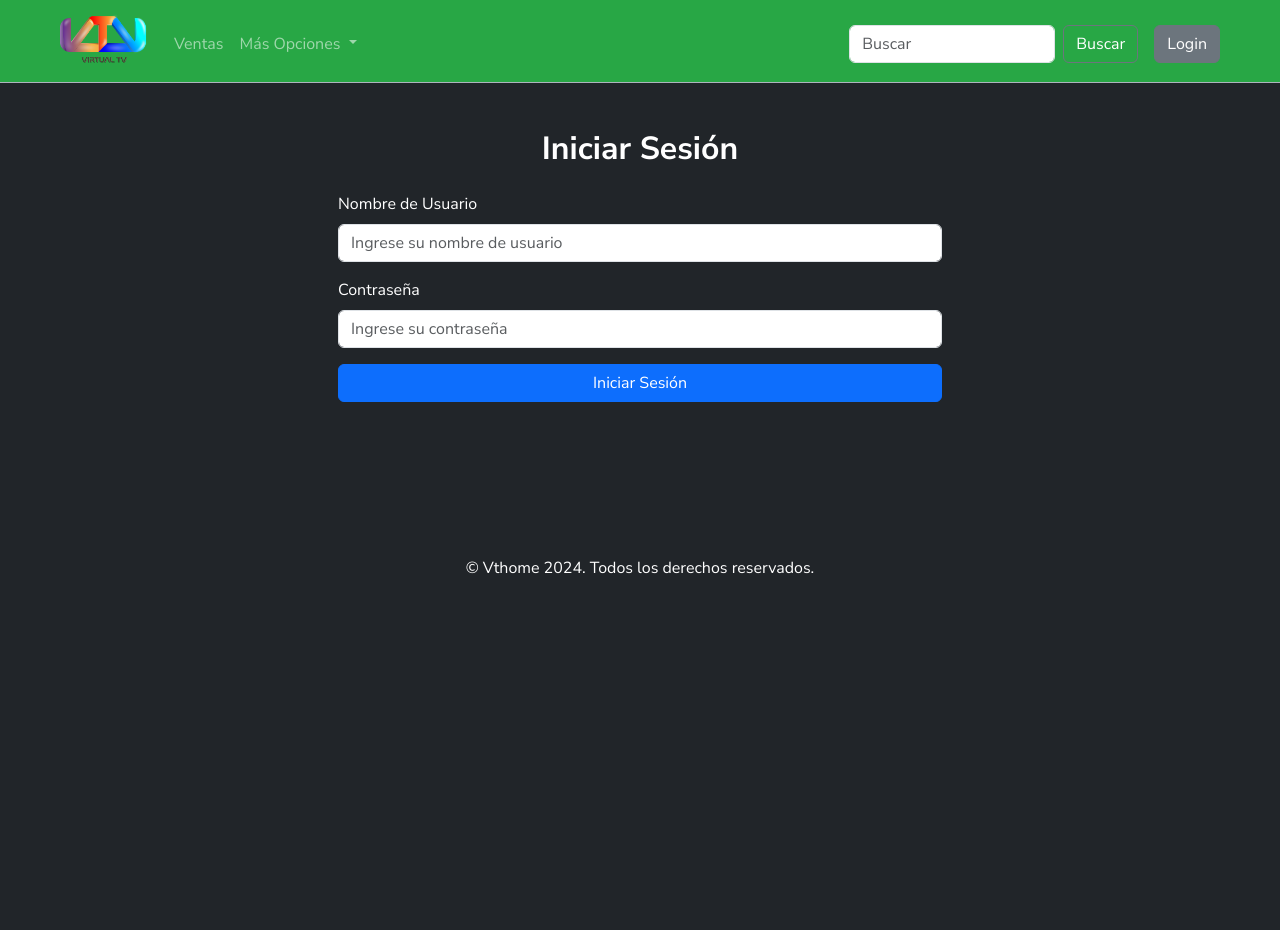
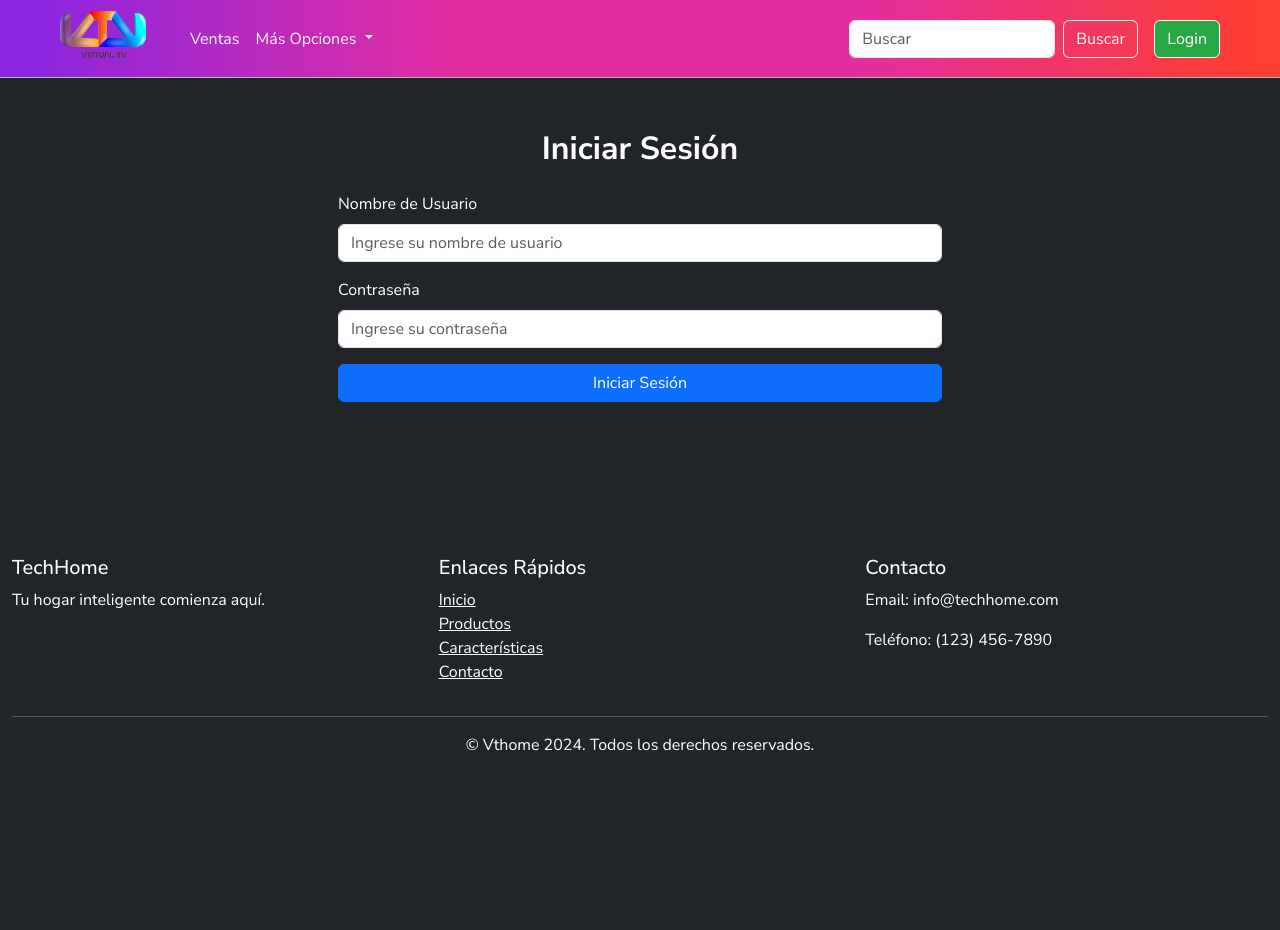
Before and after one commit to FovCruz/gestion-clientes, a Django app: page /login/ in a window 1280 px wide. Run offline with Django 5.2, Linux system fonts and the light colour scheme; some libraries are stand-ins or nearby versions.

Commit message:
se agrega home dinamico gestionado por el panel de admin

```diff
--- a/gestion_usuarios/static/css/styles.css
+++ b/gestion_usuarios/static/css/styles.css
@@ -1,46 +1,44 @@
+/* ==VARIABLES==================================== */
 :root {
     --color-primary: #6c757d;
-    /* Gris oscuro */
     --color-secondary: #adb5bd;
-    /* Gris más claro */
     --color-success: #28a745;
-    /* Verde */
     --color-danger: #dc3545;
-    /* Rojo */
     --color-warning: #ffc107;
-    /* Amarillo */
     --color-dark: #343a40;
-    /* Gris muy oscuro */
     --color-light: #f8f9fa;
-    /* Gris muy claro */
     --color-negro: #000000;
-    /* negro */
+    --color-navbar: rgb(77, 47, 245);
     --background-color: var(--bs-table-bg);
 }
 
+/* ==GENERAL==================================== */
 body,
 html {
     margin: 0;
     padding: 0;
     width: 100%;
     height: 100%;
-}
-
-body,
-html,
-nav {
     font-family: "Nunito Sans", sans-serif !important;
 }
 
-/* Hero Section */
+/* ==HERO SECTION==================================== */
 .hero-section {
-    margin-top: 56px;
-    /* Para compensar el espacio del navbar fijo */
-    height: calc(100vh - 56px);
-    /* Ajusta la altura de la sección para que ocupe toda la pantalla menos el navbar */
+    margin-top: 56px; /* Ajusta el espacio del navbar fijo */
+    height: calc(100vh - 56px); /* Altura de la sección menos el navbar */
 }
 
-/* Carousel captions styling */
+/* ==CAROUSEL==================================== */
+.carousel-item img {
+    height: 100vh;
+    max-height: 600px;
+}
+
+.carousel-caption {
+    background-color: rgba(0, 0, 0, 0.5);
+    color: #fff;
+}
+
 .carousel-caption h5 {
     font-size: 2rem;
     font-weight: bold;
@@ -50,7 +48,7 @@ nav {
     font-size: 1.2rem;
 }
 
-/* Products Section */
+/* ==PRODUCTS SECTION==================================== */
 .card {
     transition: transform 0.2s;
 }
@@ -59,7 +57,7 @@ nav {
     transform: scale(1.05);
 }
 
-/* Sección de Imagen y Texto */
+/* ==CTA BUTTON==================================== */
 .cta-button {
     background-color: var(--color-primary);
     border: none;
@@ -73,18 +71,19 @@ nav {
     background-color: var(--color-secondary);
 }
 
+/* ==ROUNDED==================================== */
 .rounded {
     border-radius: 15px;
-    /* Bordes redondeados para la imagen */
 }
 
 .text-center {
     text-align: center;
 }
 
+/* ==NAVBAR==================================== */
 .navbar {
-    padding: 5px 0 0 0;
     border-bottom: 1px solid var(--color-secondary);
+    background: linear-gradient(90deg, #8a26e1 2%, #e32e9f 36%, #e32e9f 67%, #fe3e31 98%);
 }
 
 .navbar-brand img {
@@ -92,7 +91,15 @@ nav {
     width: 100%;
     max-width: 90px;
 }
+.nav-item a{
+    color: var(--color-light);
+}
+.nav-item a:hover{
+    color: var(--color-secondary);
+}
 
+
+/* ==NAVBAR BUTTONS==================================== */
 .btn-logout {
     color: white;
     background-color: var(--color-danger) !important;
@@ -106,8 +113,8 @@ nav {
 }
 
 .btn-buscar {
-    color: white;
-    border: 1.5px solid var(--color-primary) !important;
+    color: var(--color-light);
+    border: 1.5px solid var(--color-light) !important;
 }
 
 .btn-buscar:hover {
@@ -118,17 +125,17 @@ nav {
 
 .btn-login {
     color: white;
-    border: 1px solid var(--color-primary) !important;
-    background-color: var(--color-primary);
+    border: 1px solid var(--color-light) !important;
+    background-color: var(--color-success);
 }
 
 .btn-login:hover {
     border: 1px solid var(--color-primary) !important;
-    background-color: var(--color-dark);
-    border: 1px solid var(--color-danger) !important;
+    background-color: black;
+    border: 1px solid var(--color-light) !important;
 }
 
-/* Tabla de Usuarios */
+/* ==TABLE==================================== */
 .custom-table-header-cell {
     text-align: center;
 }
@@ -141,53 +148,12 @@ nav {
     background-color: var(--color-secondary);
 }
 
-/* .custom-table {
-    border-collapse: separate;
-    border-spacing: 0 0.5rem;
-} */
-
 .custom-table-cell {
     vertical-align: middle;
     text-align: center;
 }
 
-.custom-btn {
-    /* width: 100%; */
-    height: 100%;
-    display: flex;
-    align-items: center;
-    justify-content: center;
-    padding: 0;
-}
-
-.btn-outline-secondary {
-    color: var(--color-primary);
-    border-color: var(--color-primary);
-    padding: 3px;
-}
-
-.btn-outline-secondary:hover {
-    color: #ffffff;
-    background-color: var(--color-primary);
-    border-color: var(--color-primary);
-}
-
-.dot {
-    display: inline-block;
-    width: 10px;
-    height: 10px;
-    border-radius: 50%;
-}
-
-.bg-success {
-    background-color: var(--color-success) !important;
-}
-
-.bg-danger {
-    background-color: var(--color-danger) !important;
-}
-
-/* Modal */
+/* ==MODAL==================================== */
 .custom-modal-content {
     background-color: var(--color-dark);
 }
@@ -197,7 +163,7 @@ nav {
     --bs-table-hover-bg: #7b000caa;
 }
 
-
+/* ==FUTURISTIC CARD==================================== */
 .futuristic-card {
     background: linear-gradient(135deg, #2b2b2b, #1f1f1f);
     border: none;
@@ -240,27 +206,26 @@ nav {
     text-decoration: underline;
 }
 
+/* ==CONTAINER==================================== */
 .container {
     max-width: 1340px;
     margin-top: 130px;
-  }
+}
 
-h2{
+/* ==HEADING==================================== */
+h2 {
     color: #ffffff;
     font-weight: 700;
     margin-bottom: 2rem;
 }
+
+/* ==CONTENT WRAPPER==================================== */
 .content-wrapper {
     margin-top: 56px; /* Ajusta este valor según la altura de tu navbar */
 }
 
-/* static/css/styles.css */
-.carousel-item img {
-    height: 100vh;
-    object-fit: cover;
+
+/* ==UTILITY CLASSES==================================== */
+.d-flex {
+    display: flex;
 }
-
-.carousel-caption {
-    background-color: rgba(0, 0, 0, 0.5);
-    color: #fff;
-}
--- a/gestion_usuarios/templates/base.html
+++ b/gestion_usuarios/templates/base.html
@@ -41,9 +41,9 @@
 
 
 {% include 'parts/header.html' %}
+{% include 'parts/navbar.html' %}
+<body class="bg-dark text-white">
 
-<body class="bg-dark text-white">
-    {% include 'parts/navbar.html' %}
     <div class="container">
         {% block content %}
         {% endblock %}
--- a/gestion_usuarios/templates/parts/footer.html
+++ b/gestion_usuarios/templates/parts/footer.html
@@ -1,5 +1,34 @@
-<footer class="text-center mt-4">
+<!-- <footer class="text-center mt-4">
     <div class="container p-4">
         <p>&copy; Vthome 2024. Todos los derechos reservados.</p>
     </div>
+</footer> -->
+<footer class="bg-dark text-white py-4">
+    <div class="container">
+        <div class="row">
+            <div class="col-md-4">
+                <h5>TechHome</h5>
+                <p>Tu hogar inteligente comienza aquí.</p>
+            </div>
+            <div class="col-md-4">
+                <h5>Enlaces Rápidos</h5>
+                <ul class="list-unstyled">
+                    <li><a href="#inicio" class="text-white">Inicio</a></li>
+                    <li><a href="#productos" class="text-white">Productos</a></li>
+                    <li><a href="#caracteristicas" class="text-white">Características</a></li>
+                    <li><a href="#contacto" class="text-white">Contacto</a></li>
+                </ul>
+            </div>
+            <div class="col-md-4">
+                <h5>Contacto</h5>
+                <p>Email: info@techhome.com</p>
+                <p>Teléfono: (123) 456-7890</p>
+            </div>
+        </div>
+        <hr>
+        <div class="text-center">
+            <p>&copy; Vthome 2024. Todos los derechos reservados.</p>
+
+        </div>
+    </div>
 </footer>
--- a/gestion_usuarios/templates/parts/navbar.html
+++ b/gestion_usuarios/templates/parts/navbar.html
@@ -1,7 +1,7 @@
 {% load static %}
 
 <!-- templates/parts/navbar.html -->
-<nav class="navbar navbar-expand-lg navbar-dark px-5 fixed-top bg-success">
+<nav class="navbar navbar-expand-lg px-5 p-0 m-0 fixed-top">
     <div class="container-fluid">
         <!-- Logo -->
         <a class="navbar-brand" href="/">
@@ -12,11 +12,11 @@
             <span class="navbar-toggler-icon"></span>
         </button>
         <!-- Contenido del navbar -->
-        <div class="collapse navbar-collapse" id="navbarNavDropdown">
+        <div class="collapse navbar-collapse ms-3" id="navbarNavDropdown">
             <ul class="navbar-nav me-auto mb-2 mb-lg-0">
                 {% if user.is_authenticated %}
                 <li class="nav-item">
-                    <a class="nav-link active" aria-current="page" href="{% url 'dashboard' %}">Dashboard</a>
+                    <a class="nav-link" aria-current="page" href="{% url 'dashboard' %}">Dashboard</a>
                 </li>
                 <li class="nav-item">
                     <a class="nav-link" href="{% url 'usuario_list' %}">Usuarios</a>
--- a/gestion_usuarios/urls.py
+++ b/gestion_usuarios/urls.py
@@ -1,17 +1,23 @@
+from django.conf import settings
+from django.conf.urls.static import static
 from django.urls import path
-from .views import (
-    UsuarioListView,
-    UsuarioCreateView,
-    UsuarioUpdateView,
-    UsuarioDeleteView,
-    HomeView,UserDashView
-)
+from django.views.static import serve
+from .views import banner_view,HomeView, UserDashView, UsuarioListView, UsuarioCreateView, UsuarioUpdateView, UsuarioDeleteView, CustomLoginView
+
 
 urlpatterns = [
+    path('', banner_view, name='home'),
     path('dashboard/', UserDashView.as_view(), name='dashboard'),
-    path('gestion-usuarios/', UsuarioListView.as_view(), name='usuario_list'),
+    path('usuarios/', UsuarioListView.as_view(), name='usuario_list'),
     path('usuarios/crear/', UsuarioCreateView.as_view(), name='usuario_create'),
     path('usuarios/editar/<int:pk>/', UsuarioUpdateView.as_view(), name='usuario_update'),
     path('usuarios/eliminar/<int:pk>/', UsuarioDeleteView.as_view(), name='usuario_delete'),
-    path('', HomeView.as_view(), name='home'),
+    path('login/', CustomLoginView.as_view(), name='login'),
+    # Otros patrones de URL
 ]
+
+
+if settings.DEBUG:
+    urlpatterns += [
+        path('media/<path:path>', serve, {'document_root': settings.MEDIA_ROOT}),
+    ] + static(settings.MEDIA_URL, document_root=settings.MEDIA_ROOT)
--- a/gestion_usuarios/views.py
+++ b/gestion_usuarios/views.py
@@ -1,12 +1,18 @@
 from django.urls import reverse_lazy
+from django.shortcuts import render
 from django.utils import timezone
 from django.views.generic import ListView, CreateView, UpdateView, DeleteView, TemplateView
-from .models import Usuario
+from .models import Usuario,SliderImage
 from .forms import UsuarioForm
 from django.contrib.auth.views import LoginView
 from django.contrib.auth.mixins import LoginRequiredMixin
 
 #--------------
+def banner_view(request):
+    slider_images = SliderImage.objects.all()
+    return render(request, 'usuarios/home.html', {'slider_images': slider_images})
+
+
 
 class UserDashView(LoginRequiredMixin,TemplateView):
     template_name = 'usuarios/dashboard.html'
--- a/proyecto/urls.py
+++ b/proyecto/urls.py
@@ -5,13 +5,10 @@ from django.contrib.auth.views import LogoutView
 from django.conf import settings
 from django.conf.urls.static import static
 
+
 urlpatterns = [
     path('admin/', admin.site.urls),
     path('', include('gestion_usuarios.urls')),  # Esto incluye las URLs de la aplicación 'gestion_usuarios'
     path('login/', CustomLoginView.as_view(), name='login'),
     path('logout/', LogoutView.as_view(next_page='login'), name='logout'),
 ]
-
-if settings.DEBUG:
-    urlpatterns += static(settings.MEDIA_URL, document_root=settings.MEDIA_ROOT)
-    urlpatterns += static(settings.STATIC_URL, document_root=settings.STATICFILES_DIRS[0])
```
Also changed, not shown: gestion_usuarios/templates/usuarios/home.html (+12 -35 lines), proyecto/settings.py (+4 -4 lines), gestion_usuarios/migrations/0004_alter_sliderimage_image.py (added), gestion_usuarios/migrations/0005_alter_sliderimage_image.py (added).
